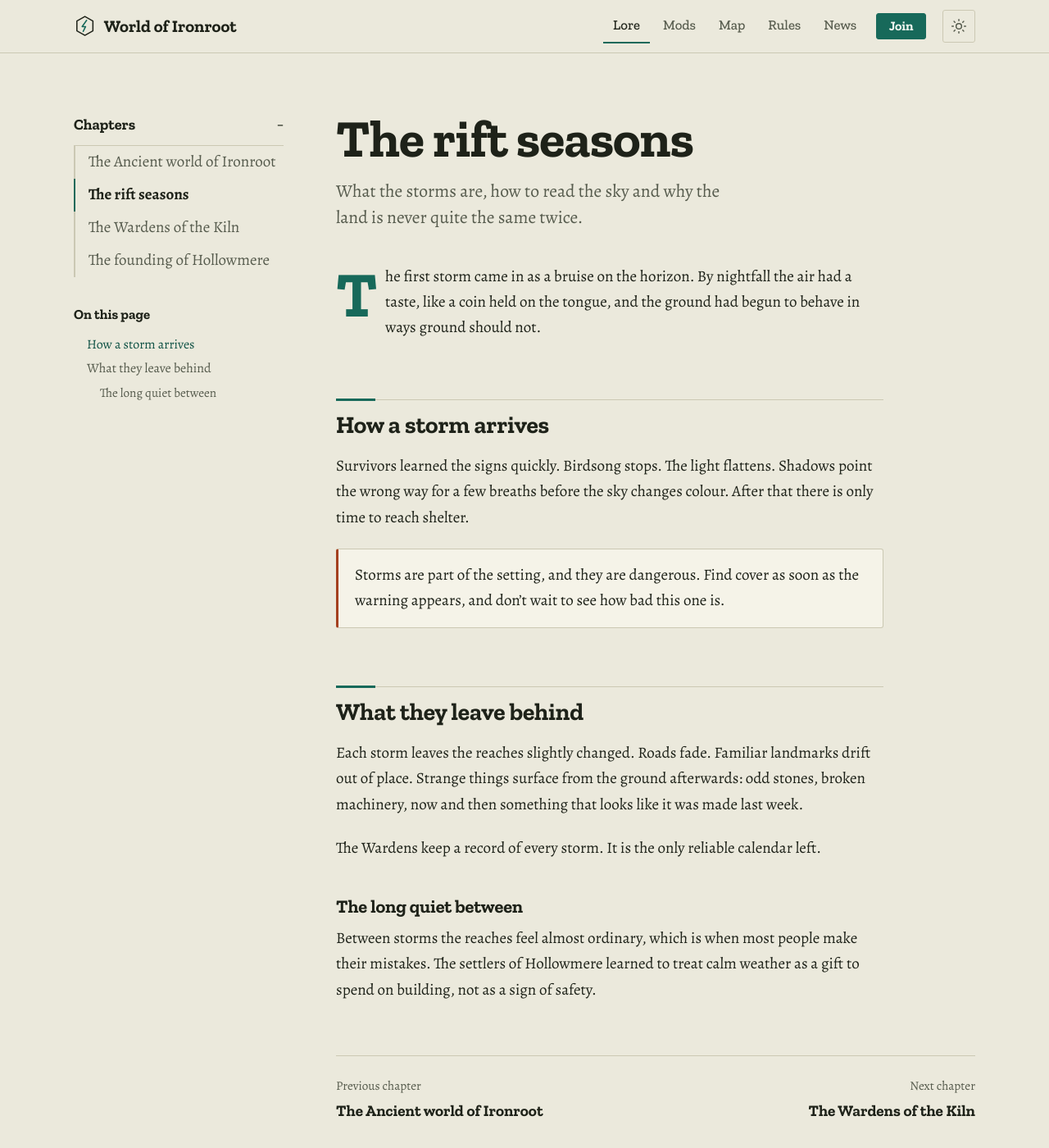
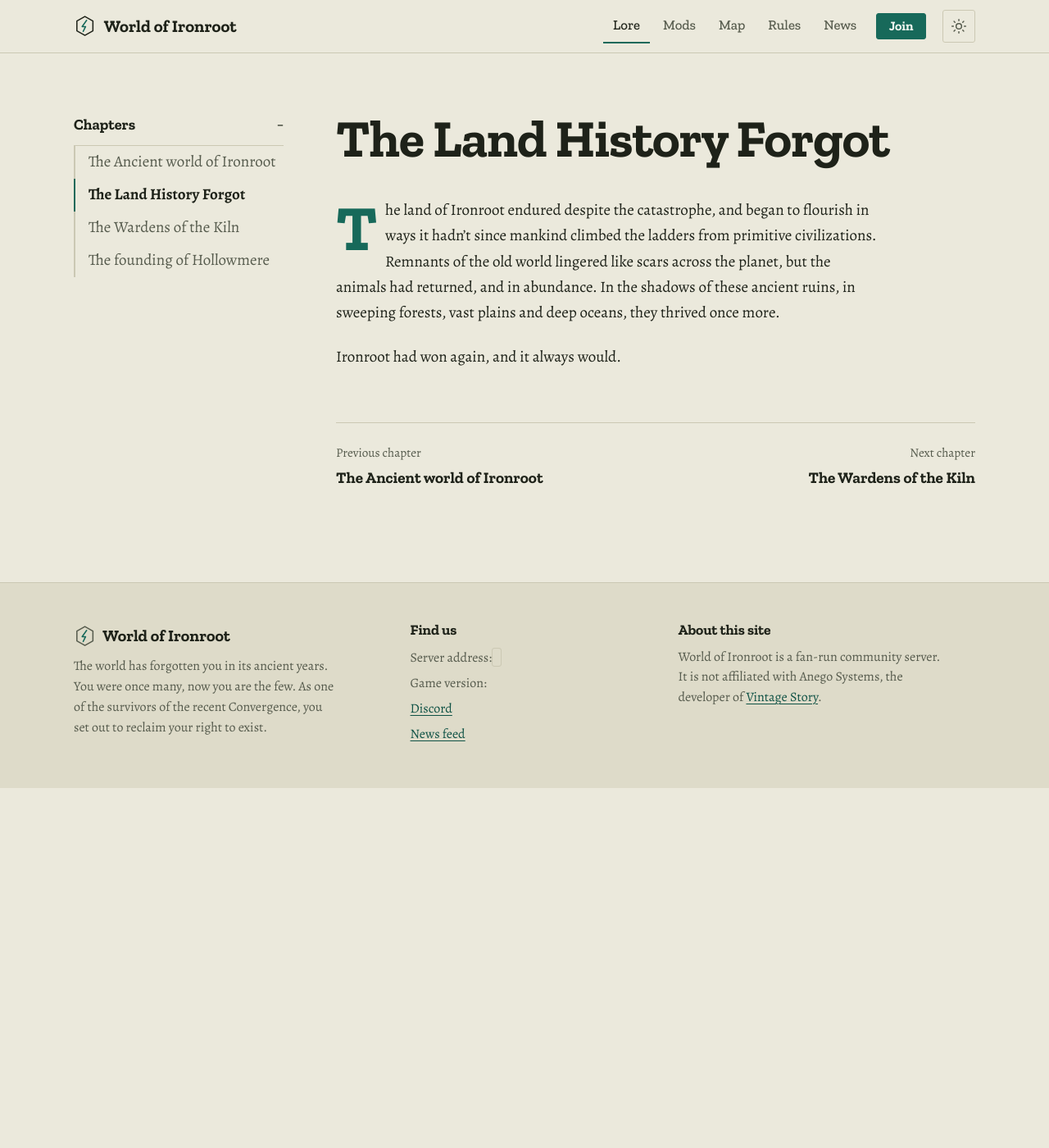
Before and after one commit to Rhyagelle/World-of-Ironroot, a Jekyll site: the page built from _lore/the-rift-seasons.md, in a window 1280 px wide and 1400 px high. Shown: the whole window at 82% size. Built offline with Jekyll 4.4.1, drawn with Linux system fonts in a browser that asks for light colours.

Commit message:
Update the-rift-seasons.md
History update

```diff
--- a/_lore/the-rift-seasons.md
+++ b/_lore/the-rift-seasons.md
@@ -1,24 +1,11 @@
 ---
-title: The rift seasons
+title: The Land History Forgot
 order: 2
-summary: What the storms are, how to read the sky and why the land is never quite the same twice.
+summary:
 ---
 
-The first storm came in as a bruise on the horizon. By nightfall the air had a taste, like a coin held on the tongue, and the ground had begun to behave in ways ground should not.
+The land of Ironroot endured despite the catastrophe, and began to flourish in ways it hadn't since mankind climbed the ladders from primitive civilizations. Remnants of the
+old world lingered like scars across the planet, but the animals had returned, and in abundance. In the shadows of these ancient ruins, in sweeping forests, vast plains and
+deep oceans, they thrived once more.
 
-## How a storm arrives
-
-Survivors learned the signs quickly. Birdsong stops. The light flattens. Shadows point the wrong way for a few breaths before the sky changes colour. After that there is only time to reach shelter.
-
-> Storms are part of the setting, and they are dangerous. Find cover as soon as the warning appears, and don't wait to see how bad this one is.
-{: .callout .warn}
-
-## What they leave behind
-
-Each storm leaves the reaches slightly changed. Roads fade. Familiar landmarks drift out of place. Strange things surface from the ground afterwards: odd stones, broken machinery, now and then something that looks like it was made last week.
-
-The Wardens keep a record of every storm. It is the only reliable calendar left.
-
-### The long quiet between
-
-Between storms the reaches feel almost ordinary, which is when most people make their mistakes. The settlers of Hollowmere learned to treat calm weather as a gift to spend on building, not as a sign of safety.
+Ironroot had won again, and it always would.
```
